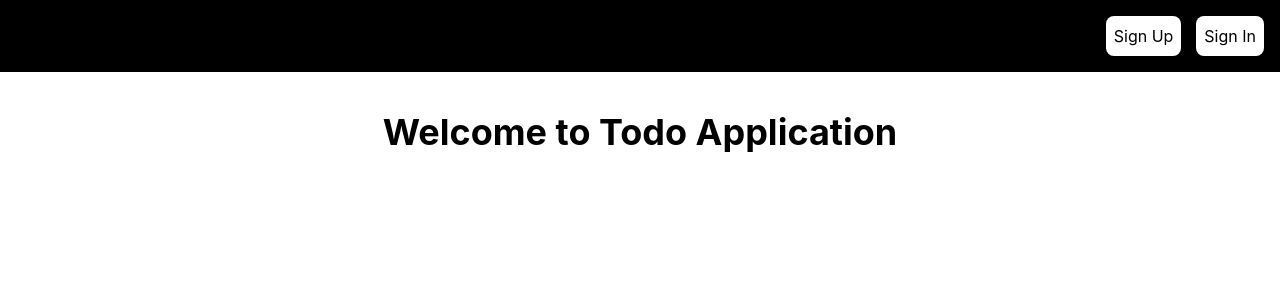
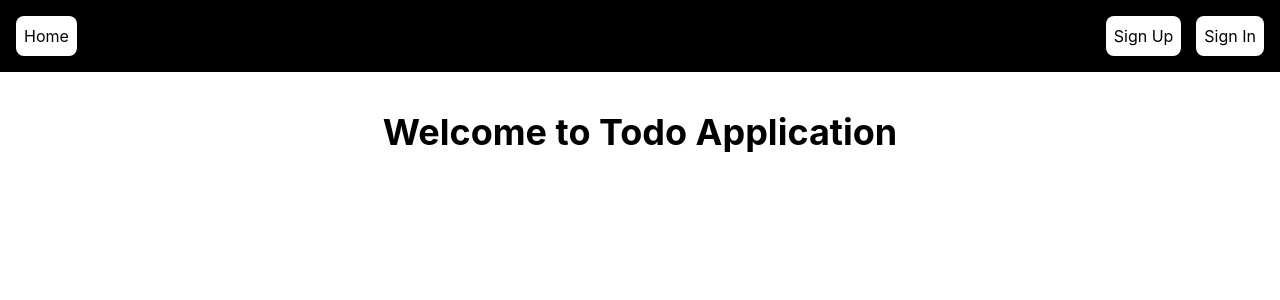
Before and after one commit to okoge-kaz/golang-todo-application, a Next.js app in the folder web/: page / in a window 1280 px wide. Shown: the top 300 px of the page. Built offline with nearby package versions, Linux system fonts and the light colour scheme.

Commit message:
Update Header

```diff
--- a/web/components/layout/Header.tsx
+++ b/web/components/layout/Header.tsx
@@ -5,6 +5,11 @@ const Header = () => {
   return (
     <header>
       <div className={styles.header_bar}>
+        <button className={styles.home_button}>
+          <Link href="/">
+            Home
+          </Link>
+        </button>
         <button className={styles.button}>
           <Link href="/user/new">
             Sign Up
--- a/web/components/layout/style.module.scss
+++ b/web/components/layout/style.module.scss
@@ -4,6 +4,21 @@
   padding: 1rem;
   display: flex;
   justify-content: right;
+
+  .home_button {
+    margin-right: auto;
+    background-color: #fff;
+    color: #000;
+    padding: 0.5rem;
+    border-radius: 0.5rem;
+    border: none;
+    cursor: pointer;
+
+    &:hover {
+      background-color: #000;
+      color: #fff;
+    }
+  }
 
   .button {
     background-color: #fff;
```
